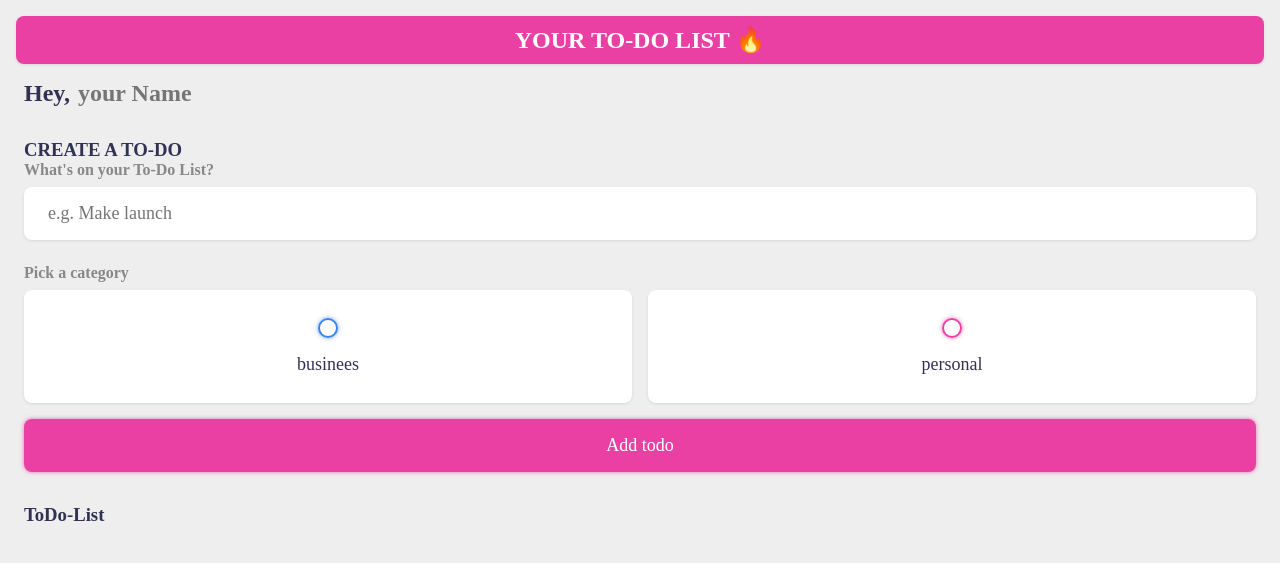
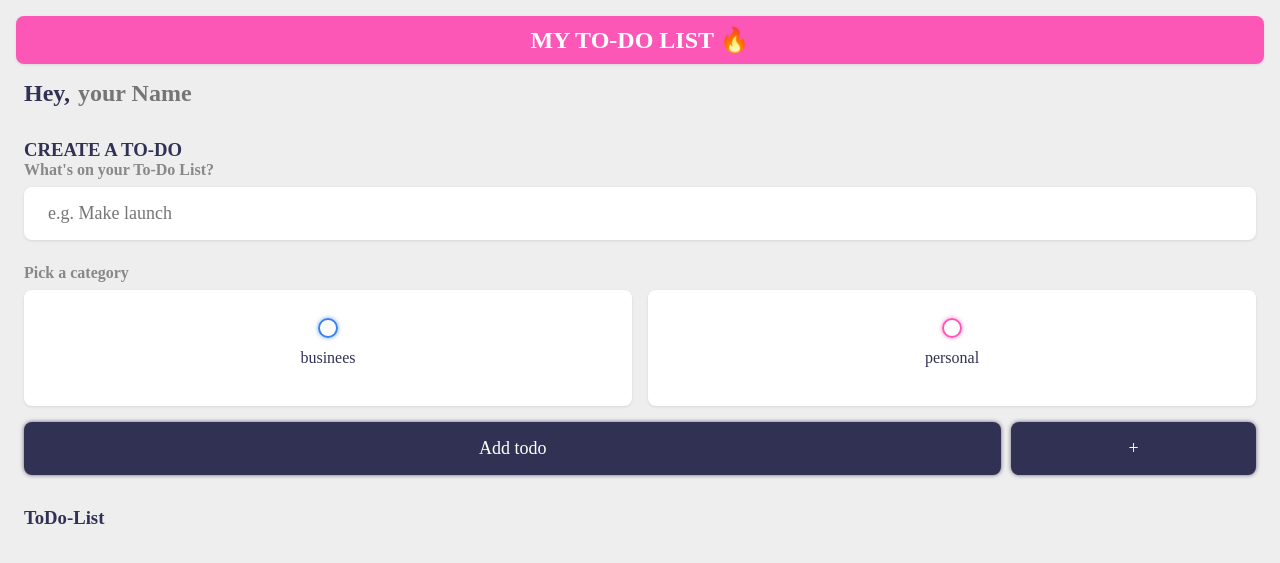
Before and after one commit to Mohamad23-05/webDevelopment, a PHP site: page /toDoList/index.html in a window 1280 px wide. Shown: the top 563 px of the page. Run offline with PHP 8.4, Linux system fonts and the light colour scheme.

Commit message:
added a btn for new categories

```diff
--- a/toDoList/index.html
+++ b/toDoList/index.html
@@ -12,7 +12,7 @@
 </head>
 <body>
     <main class="app">
-        <h1 class="toDoTitle">your To-Do List 🔥</h1>
+        <h1 class="toDoTitle">my To-Do List 🔥</h1>
         <section class="greeting">
             <h2 class="title">
                 Hey, <input type="text" name="myName" id="name" placeholder="your Name">
@@ -25,22 +25,31 @@
             <form id="newToDoList">
                 <h4>What's on your To-Do List?</h4>
                 <input type="text" name="content" id="content" placeholder="e.g. Make launch">
-                <h4>Pick a category</h4>
+                    <h4 class="category">Pick a category</h4>
                 <div class="options">
                     <label>
                         <input type="radio" name="category" id="category1" value="business">
                         <span class="bubble businees"></span>
-                            <div>businees</div>
+                            businees
                     </label>
 
                     <label>
-                        <input type="radio" name="category" id="category1" value="personal">
+                        <input type="radio" name="category" id="category2" value="personal">
                         <span class="bubble personal"></span>
-                            <div>personal</div>
+                            personal
                     </label>
+
+                    <!-- <label>
+                        <input type="radio" name="category" id="category3" value="health">
+                        <span class="bubble personal"></span>
+                            health
+                    </label> -->
                 </div>
-                <input type="submit" value="Add todo">
-            </form>
+                <div class="category-wrapper">
+                    <input type="submit" value="Add todo" title="submit">
+                    <button class="add-category" title="add a new category">+</button>
+                </div>
+                </form>
         </section>
 
         <section class="toDoList">
--- a/toDoList/main.css
+++ b/toDoList/main.css
@@ -1,5 +1,5 @@
 :root {
-    --primary: #EA40A4;
+    --primary: #fc57b7;
     --businees: #3A82EE;
     --personal: var(--primary);
     --light: #EEE;
@@ -9,7 +9,8 @@
 
     --shaodw: 0 1px 3px rgba(0,0,0,0.1);
     --businees-glow: 0px 0px 4px rgba(58, 130, 238, 0.75);
-    --personal-glow: 0px 0px 4px rgba(234, 64, 164, 0.75);
+    --personal-glow: 0px 0px 4px rgb(252, 87, 183, 0.75);
+    --dark-glow: 0px 0px 4px rgb(49, 49, 84, 0.75);
 
 }
 
@@ -110,11 +111,20 @@ h3 {
     /* added by me */
     height: 100%;
     margin-top: .5rem;
+    line-height: 250%;
     /* ---------- */
     background-color: #fff;
+    color: var(--dark);
     border-radius: .5rem;
     box-shadow: var(--shaodw);
     cursor: pointer;
+    transition: height 0.2s;
+}
+
+.create-ToDo .options label:hover{
+    background-color: var(--dark);
+    color: #fff;
+    height: 105%;
 }
 
 input[type="radio"],
@@ -163,18 +173,22 @@ input:checked ~ .bubble:after{
 .create-ToDo .options label div {
     color: var(--dark);
     font-size: 1.125rem;
-    margin-top: 1rem;
+    margin-top: .5rem;
 }
 
-.create-ToDo input[type="submit"] {
+.category-wrapper {
+    display: flex;
+    align-items: center;
+}
+.create-ToDo input[type="submit"]{
     display: block;
-    width: 100%;
+    width: 80%;
     font-size: 1.125rem;
     padding:  1rem 1.5rem;
     color: #fff;
-    background-color: var(--primary);
+    background-color: var(--dark);
     border-radius: .5rem;
-    box-shadow: var(--personal-glow);
+    box-shadow: var(--dark-glow);
     cursor: pointer;
     transition: .2s ease-in-out;
 }
@@ -183,6 +197,24 @@ input:checked ~ .bubble:after{
     opacity: .75;
 }
 
+.add-category{
+    width: 20%;
+    font-size: 1.125rem;
+    color: #fff;
+    background-color: var(--dark);
+    box-shadow: var(--dark-glow);
+    padding: 1rem 1.5rem;
+    margin-left: 10px;
+    border-radius: .5rem;
+    text-align: center;
+    align-items: center;
+    cursor: pointer;
+    transition: .2s ease-in-out;
+}
+
+.add-category:hover{
+    opacity: .75;
+}
 .toDoList .list{
     margin: 1rem 0;
 }
```
